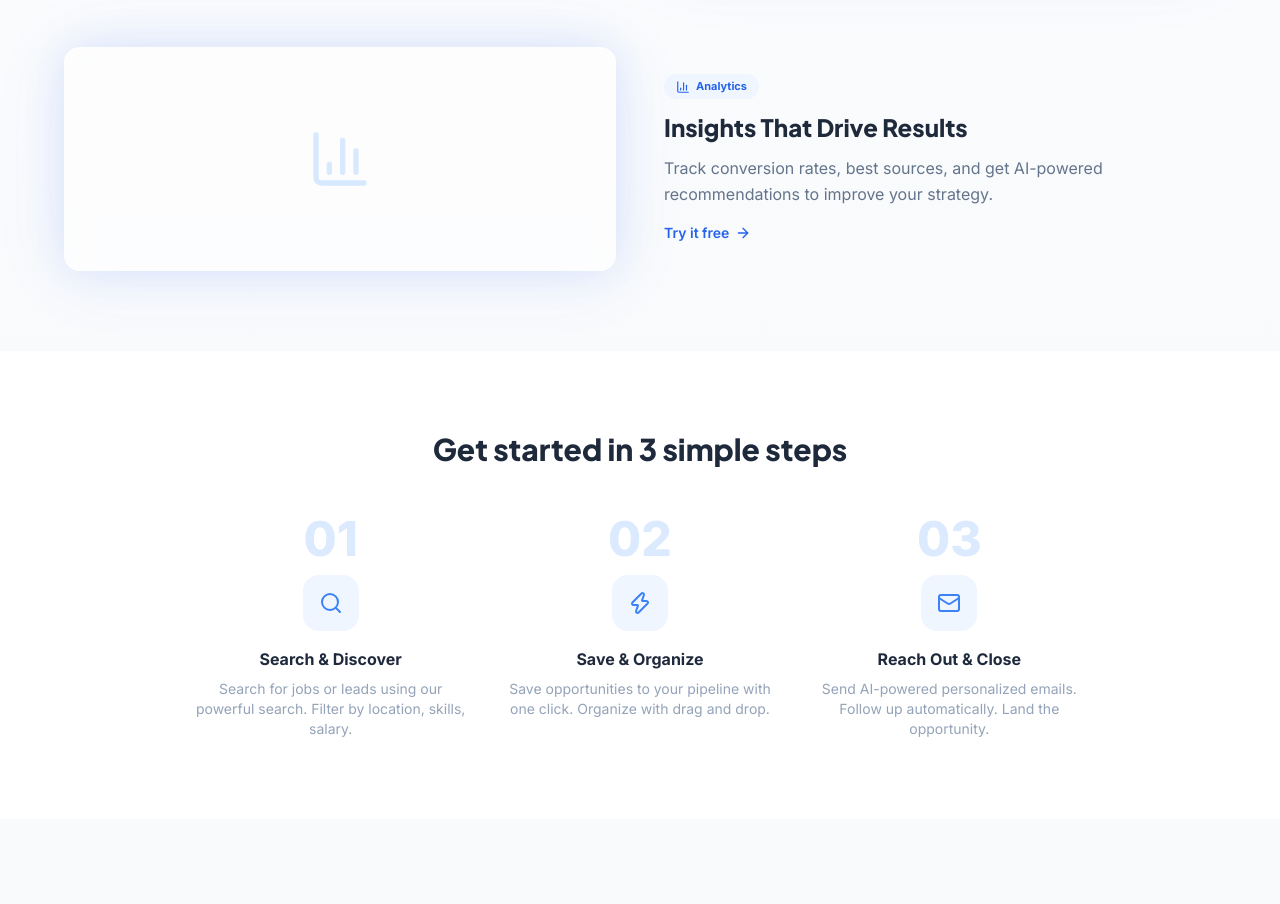
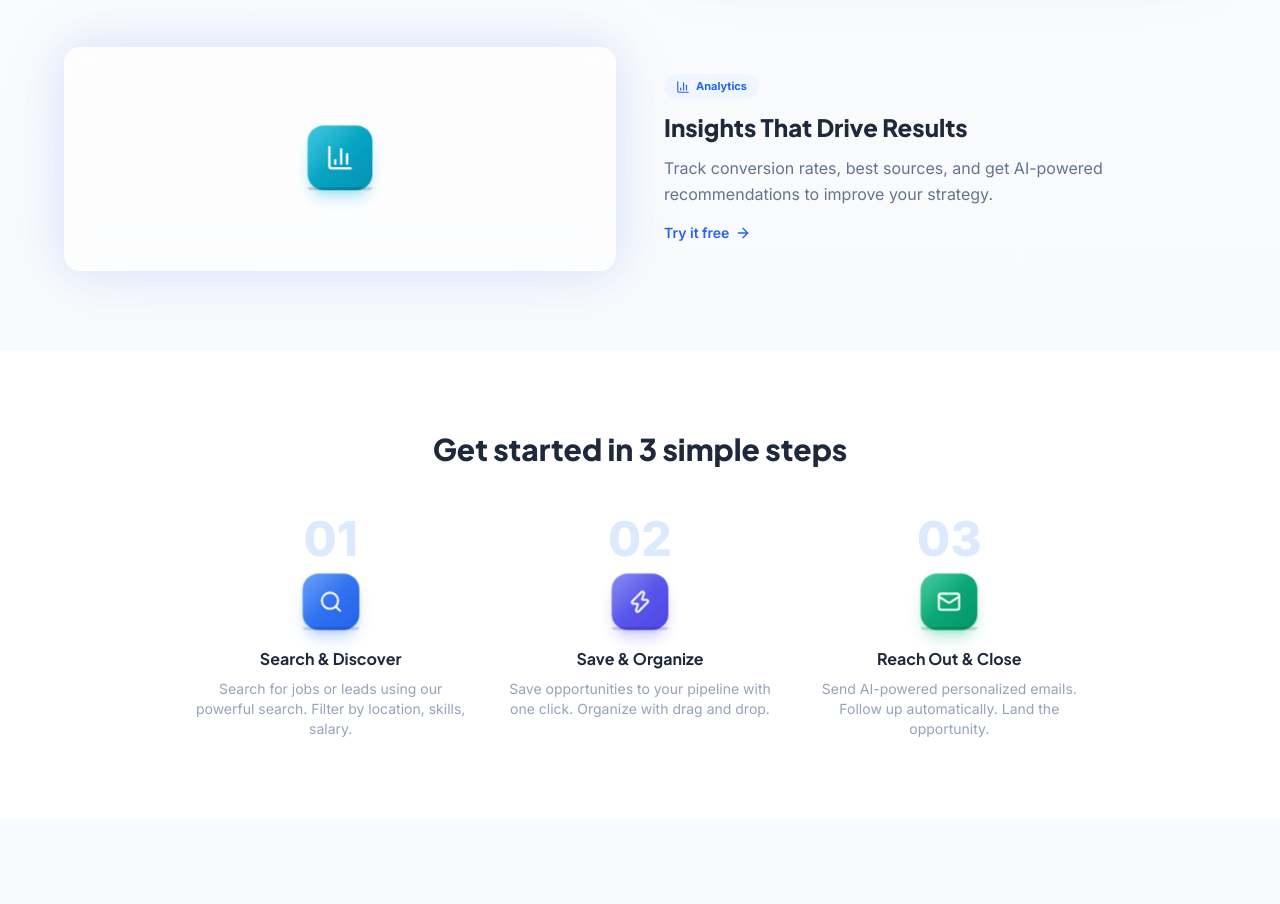
Before and after one commit to Shakib2002/Reachly, a Next.js app: page / in a window 1280 px wide. Shown: the part 2300-3204 px from the top of the page. Built offline with nearby package versions, Linux system fonts and the light colour scheme; no server answers.

Commit message:
feat: 3D animated icons - Icon3D component, dashboard stats, landing features, quick actions

```diff
--- a/app/globals.css
+++ b/app/globals.css
@@ -268,3 +268,36 @@ button, a, input, textarea, select {
   background-clip: text;
   animation: shimmer 4s linear infinite;
 }
+
+/* ========== 3D ICON ANIMATIONS ========== */
+
+@keyframes icon-pulse {
+  0%, 100% { transform: translateY(0) scale(1); }
+  50% { transform: translateY(-3px) scale(1.03); }
+}
+
+@keyframes icon-soft-bounce {
+  0%, 100% { transform: translateY(0) rotate(0deg); }
+  25% { transform: translateY(-2px) rotate(-1deg); }
+  75% { transform: translateY(-1px) rotate(1deg); }
+}
+
+.icon-3d {
+  animation: icon-pulse 3s ease-in-out infinite;
+  transition: transform 0.25s cubic-bezier(0.34, 1.56, 0.64, 1), box-shadow 0.25s ease;
+}
+
+.icon-3d:hover {
+  transform: translateY(-4px) scale(1.08) !important;
+  animation-play-state: paused;
+}
+
+.icon-3d-soft {
+  animation: icon-soft-bounce 4s ease-in-out infinite;
+  transition: transform 0.25s cubic-bezier(0.34, 1.56, 0.64, 1), background-color 0.25s ease;
+}
+
+.icon-3d-soft:hover {
+  transform: translateY(-3px) scale(1.06) !important;
+  animation-play-state: paused;
+}
--- a/app/page.tsx
+++ b/app/page.tsx
@@ -2,6 +2,7 @@
 import { useState, useEffect } from 'react';
 import Link from 'next/link';
 import Image from 'next/image';
+import Icon3D from '@/components/ui/Icon3D';
 import { Search, BarChart3, Mail, Kanban, ChevronDown, Play, Star, Menu, Check, Zap, ArrowRight } from 'lucide-react';
 
 const NAV = ['Features','Pricing','About'];
@@ -149,8 +150,8 @@ export default function LandingPage() {
                   <Link href="/register" className="inline-flex items-center gap-1.5 text-sm font-semibold text-blue-600 mt-4 hover:gap-3 transition-all">Try it free <ArrowRight className="w-4 h-4"/></Link>
                 </div>
                 <div className="flex-1 w-full">
-                  <div className="glass-card rounded-2xl p-5 h-56 flex items-center justify-center glow-blue">
-                    <f.icon className="w-16 h-16 text-blue-200/60"/>
+                  <div className="glass-card rounded-2xl p-8 h-56 flex items-center justify-center glow-blue">
+                    <Icon3D icon={f.icon} size="xl" variant={(['blue','indigo','violet','cyan'] as const)[i]} />
                   </div>
                 </div>
               </div>
@@ -164,11 +165,11 @@ export default function LandingPage() {
         <div className="max-w-4xl mx-auto text-center">
           <h2 className="text-3xl font-extrabold text-[#1e293b] mb-12 font-display reveal">Get started in 3 simple steps</h2>
           <div className="grid grid-cols-1 md:grid-cols-3 gap-8">
-            {[{n:'01',icon:Search,t:'Search & Discover',d:'Search for jobs or leads using our powerful search. Filter by location, skills, salary.'},{n:'02',icon:Zap,t:'Save & Organize',d:'Save opportunities to your pipeline with one click. Organize with drag and drop.'},{n:'03',icon:Mail,t:'Reach Out & Close',d:'Send AI-powered personalized emails. Follow up automatically. Land the opportunity.'}].map(s=>(
-              <div key={s.n} className="text-center group">
+            {[{n:'01',icon:Search,t:'Search & Discover',d:'Search for jobs or leads using our powerful search. Filter by location, skills, salary.',v:'blue' as const},{n:'02',icon:Zap,t:'Save & Organize',d:'Save opportunities to your pipeline with one click. Organize with drag and drop.',v:'indigo' as const},{n:'03',icon:Mail,t:'Reach Out & Close',d:'Send AI-powered personalized emails. Follow up automatically. Land the opportunity.',v:'emerald' as const}].map(s=>(
+              <div key={s.n} className="text-center group reveal">
                 <span className="text-5xl font-extrabold text-blue-100 group-hover:text-blue-200 transition-colors">{s.n}</span>
-                <div className="w-14 h-14 bg-blue-50 rounded-2xl flex items-center justify-center mx-auto mt-3 mb-4 group-hover:bg-blue-100 transition-colors"><s.icon className="w-6 h-6 text-blue-500"/></div>
-                <h3 className="text-base font-bold text-[#1e293b] mb-2">{s.t}</h3>
+                <div className="flex justify-center mt-3 mb-4"><Icon3D icon={s.icon} size="lg" variant={s.v} /></div>
+                <h3 className="text-base font-bold text-[#1e293b] mb-2 font-display">{s.t}</h3>
                 <p className="text-sm text-slate-400">{s.d}</p>
               </div>
             ))}
--- /dev/null
+++ b/components/ui/Icon3D.tsx
@@ -0,0 +1,94 @@
+'use client';
+
+import React from 'react';
+
+type IconSize = 'xs' | 'sm' | 'md' | 'lg' | 'xl';
+type IconVariant = 'blue' | 'indigo' | 'violet' | 'emerald' | 'amber' | 'rose' | 'cyan' | 'purple' | 'teal' | 'orange' | 'slate';
+
+const SIZES: Record<IconSize, { box: string; icon: string }> = {
+  xs: { box: 'w-8 h-8', icon: 'w-3.5 h-3.5' },
+  sm: { box: 'w-10 h-10', icon: 'w-4.5 h-4.5' },
+  md: { box: 'w-12 h-12', icon: 'w-5 h-5' },
+  lg: { box: 'w-14 h-14', icon: 'w-6 h-6' },
+  xl: { box: 'w-16 h-16', icon: 'w-7 h-7' },
+};
+
+const VARIANTS: Record<IconVariant, { gradient: string; shadow: string; iconColor: string }> = {
+  blue: { gradient: 'from-blue-500 to-blue-600', shadow: 'shadow-blue-500/30', iconColor: 'text-white' },
+  indigo: { gradient: 'from-indigo-500 to-indigo-600', shadow: 'shadow-indigo-500/30', iconColor: 'text-white' },
+  violet: { gradient: 'from-violet-500 to-violet-600', shadow: 'shadow-violet-500/30', iconColor: 'text-white' },
+  emerald: { gradient: 'from-emerald-500 to-emerald-600', shadow: 'shadow-emerald-500/30', iconColor: 'text-white' },
+  amber: { gradient: 'from-amber-400 to-amber-500', shadow: 'shadow-amber-500/30', iconColor: 'text-white' },
+  rose: { gradient: 'from-rose-500 to-rose-600', shadow: 'shadow-rose-500/30', iconColor: 'text-white' },
+  cyan: { gradient: 'from-cyan-500 to-cyan-600', shadow: 'shadow-cyan-500/30', iconColor: 'text-white' },
+  purple: { gradient: 'from-purple-500 to-purple-600', shadow: 'shadow-purple-500/30', iconColor: 'text-white' },
+  teal: { gradient: 'from-teal-500 to-teal-600', shadow: 'shadow-teal-500/30', iconColor: 'text-white' },
+  orange: { gradient: 'from-orange-500 to-orange-600', shadow: 'shadow-orange-500/30', iconColor: 'text-white' },
+  slate: { gradient: 'from-slate-500 to-slate-600', shadow: 'shadow-slate-500/30', iconColor: 'text-white' },
+};
+
+interface Icon3DProps {
+  icon: React.ElementType;
+  size?: IconSize;
+  variant?: IconVariant;
+  animate?: boolean;
+  className?: string;
+}
+
+export default function Icon3D({ icon: IconComponent, size = 'md', variant = 'blue', animate = true, className = '' }: Icon3DProps) {
+  const s = SIZES[size];
+  const v = VARIANTS[variant];
+
+  return (
+    <div
+      className={`
+        ${s.box} rounded-2xl flex items-center justify-center relative
+        bg-gradient-to-br ${v.gradient}
+        shadow-lg ${v.shadow}
+        ${animate ? 'icon-3d' : ''}
+        ${className}
+      `}
+    >
+      {/* 3D shine layer */}
+      <div className="absolute inset-0 rounded-2xl bg-gradient-to-br from-white/25 via-transparent to-transparent" />
+      {/* Bottom edge for 3D depth */}
+      <div className="absolute inset-x-0 bottom-0 h-[3px] rounded-b-2xl bg-black/15" />
+      <IconComponent className={`${s.icon} ${v.iconColor} relative z-10 drop-shadow-sm`} />
+    </div>
+  );
+}
+
+/* Soft/Pastel variant for lighter backgrounds */
+export function Icon3DSoft({ icon: IconComponent, size = 'md', variant = 'blue', animate = true, className = '' }: Icon3DProps) {
+  const s = SIZES[size];
+
+  const SOFT: Record<IconVariant, { bg: string; iconColor: string; border: string }> = {
+    blue: { bg: 'bg-blue-50', iconColor: 'text-blue-500', border: 'border-blue-100' },
+    indigo: { bg: 'bg-indigo-50', iconColor: 'text-indigo-500', border: 'border-indigo-100' },
+    violet: { bg: 'bg-violet-50', iconColor: 'text-violet-500', border: 'border-violet-100' },
+    emerald: { bg: 'bg-emerald-50', iconColor: 'text-emerald-500', border: 'border-emerald-100' },
+    amber: { bg: 'bg-amber-50', iconColor: 'text-amber-500', border: 'border-amber-100' },
+    rose: { bg: 'bg-rose-50', iconColor: 'text-rose-500', border: 'border-rose-100' },
+    cyan: { bg: 'bg-cyan-50', iconColor: 'text-cyan-500', border: 'border-cyan-100' },
+    purple: { bg: 'bg-purple-50', iconColor: 'text-purple-500', border: 'border-purple-100' },
+    teal: { bg: 'bg-teal-50', iconColor: 'text-teal-500', border: 'border-teal-100' },
+    orange: { bg: 'bg-orange-50', iconColor: 'text-orange-500', border: 'border-orange-100' },
+    slate: { bg: 'bg-slate-100', iconColor: 'text-slate-500', border: 'border-slate-200' },
+  };
+
+  const sv = SOFT[variant];
+
+  return (
+    <div
+      className={`
+        ${s.box} rounded-2xl flex items-center justify-center relative
+        ${sv.bg} border ${sv.border}
+        shadow-sm
+        ${animate ? 'icon-3d-soft' : ''}
+        ${className}
+      `}
+    >
+      <IconComponent className={`${s.icon} ${sv.iconColor} relative z-10`} />
+    </div>
+  );
+}
```
Also changed, not shown: app/(dashboard)/dashboard/page.tsx (+12 -27 lines).
